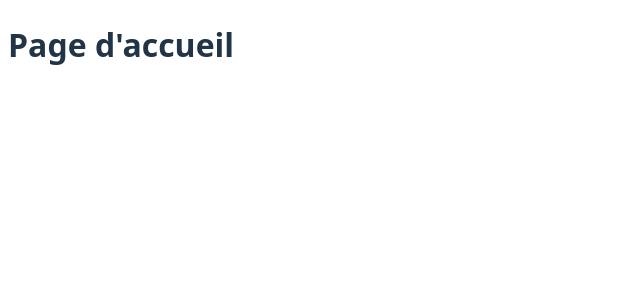
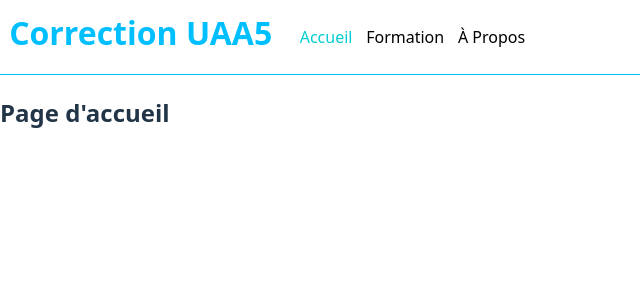
Before and after one commit to FormCours/BXL_Net2025__UAA5_Correction, a React (Vite) app in the folder AppClient/: page / in a window 1280 px wide. Shown: the top 300 px of the page, without its empty margins (0-640 px from the left). Built offline with nearby package versions, Linux system fonts and the light colour scheme.

Commit message:
[Client] Nav Menu

```diff
--- a/AppClient/src/App.jsx
+++ b/AppClient/src/App.jsx
@@ -5,11 +5,14 @@ import FormationsPage from './pages/formation/FormationsPage'
 import FormationDetailPage from './pages/formation/FormationDetail'
 import AboutPage from './pages/about/AboutPage'
 import NotFoundPage from './pages/error/NotFoundPage'
+import Header from './ui/Header/Header'
 
 function App() {
 
   return (
     <>
+      <Header />
+      <main>
         <Routes>
           <Route index element={<HomePage />} />
           <Route path='formation'>
@@ -19,6 +22,7 @@ function App() {
           <Route path='about' element={<AboutPage />} />
           <Route path='*' element={<NotFoundPage />} />
         </Routes>
+      </main>
     </>
   )
 }
--- a/AppClient/src/index.css
+++ b/AppClient/src/index.css
@@ -13,6 +13,10 @@
   -moz-osx-font-smoothing: grayscale;
 }
 
+body {
+  margin: 0;
+}
+
 @media (prefers-color-scheme: light) {
   :root {
     color: #213547;
--- a/AppClient/src/pages/about/AboutPage.jsx
+++ b/AppClient/src/pages/about/AboutPage.jsx
@@ -2,7 +2,7 @@ export default function AboutPage() {
 
     return (
         <>
-            <h1>À Propos</h1>
+            <h2>À Propos</h2>
         </>
     )
 }
--- a/AppClient/src/pages/error/NotFoundPage.jsx
+++ b/AppClient/src/pages/error/NotFoundPage.jsx
@@ -2,7 +2,7 @@ export default function NotFoundPage() {
 
     return (
         <>
-            <h1>Perdu ?</h1>
+            <h2>Perdu ?</h2>
             <p>Ne paniquez pas, vous êtes ici → ○</p>
         </>
     )
--- a/AppClient/src/pages/formation/FormationDetail.jsx
+++ b/AppClient/src/pages/formation/FormationDetail.jsx
@@ -2,7 +2,7 @@ export default function FormationDetailPage() {
 
     return (
         <>
-            <h1>Detail d'une formation</h1>
+            <h2>Detail d'une formation</h2>
         </>
     )
 }
--- a/AppClient/src/pages/formation/FormationsPage.jsx
+++ b/AppClient/src/pages/formation/FormationsPage.jsx
@@ -2,7 +2,7 @@ export default function FormationsPage() {
 
     return (
         <>
-            <h1>Liste des formations</h1>
+            <h2>Liste des formations</h2>
         </>
     )
 }
--- a/AppClient/src/pages/home/HomePage.jsx
+++ b/AppClient/src/pages/home/HomePage.jsx
@@ -2,7 +2,7 @@ export default function HomePage() {
 
     return (
         <>
-            <h1>Page d'accueil</h1>
+            <h2>Page d'accueil</h2>
         </>
     )
 }
--- /dev/null
+++ b/AppClient/src/ui/Header/Header.jsx
@@ -0,0 +1,28 @@
+import {  NavLink } from 'react-router';
+import style from './Header.module.css';
+
+
+export default function Header() {
+
+    return (
+        <header className={style.header}>
+            <h1>Correction UAA5</h1>
+            <nav>
+                <ul>
+                    <li>
+                        <NavLink to='/'>Accueil</NavLink>
+                    </li>
+                    <li>
+                        <NavLink to='/formation'>Formation</NavLink>
+                    </li>
+                    <li>
+                        <NavLink to='/about'>À Propos</NavLink>
+                    </li>
+                    {/* <li>
+                        <NavLink className={({isActive}) => isActive ? 'classname_active' : 'classname_default'}>...</NavLink>
+                    </li> */}
+                </ul>
+            </nav>
+        </header>
+    )
+}
--- /dev/null
+++ b/AppClient/src/ui/Header/Header.module.css
@@ -0,0 +1,31 @@
+.header {
+    display: flex;
+    flex-direction: row;
+    gap: 3ch;
+    padding: 1ch;
+
+    border-bottom: solid 0.05ch deepskyblue;
+}
+
+.header h1 {
+    margin: 0;
+    color: deepskyblue;
+}
+
+.header nav ul {
+    display: flex;
+    flex-direction: row;
+    gap: 1.5ch;
+    list-style: none;
+    padding: 0;
+}
+
+.header nav ul li a {
+    color: black;
+    text-decoration: none;
+}
+
+.header nav ul li a:global(.active) {
+    /* Le mot clef ':global' permet de conserver le nom de la classe sans que le "CSS module" ne le modifie */
+    color: darkturquoise;
+}
```
Lines whose indentation alone changed are shown as unchanged.
